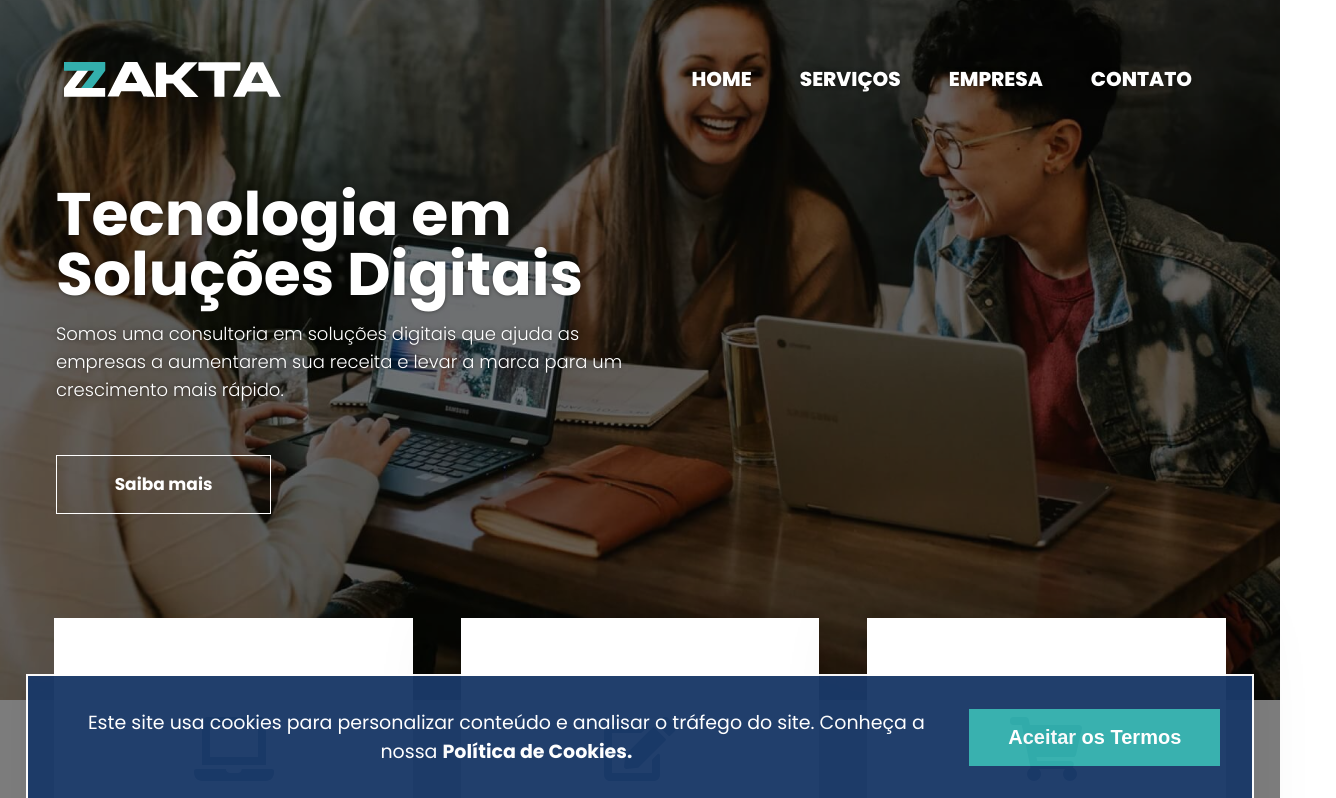
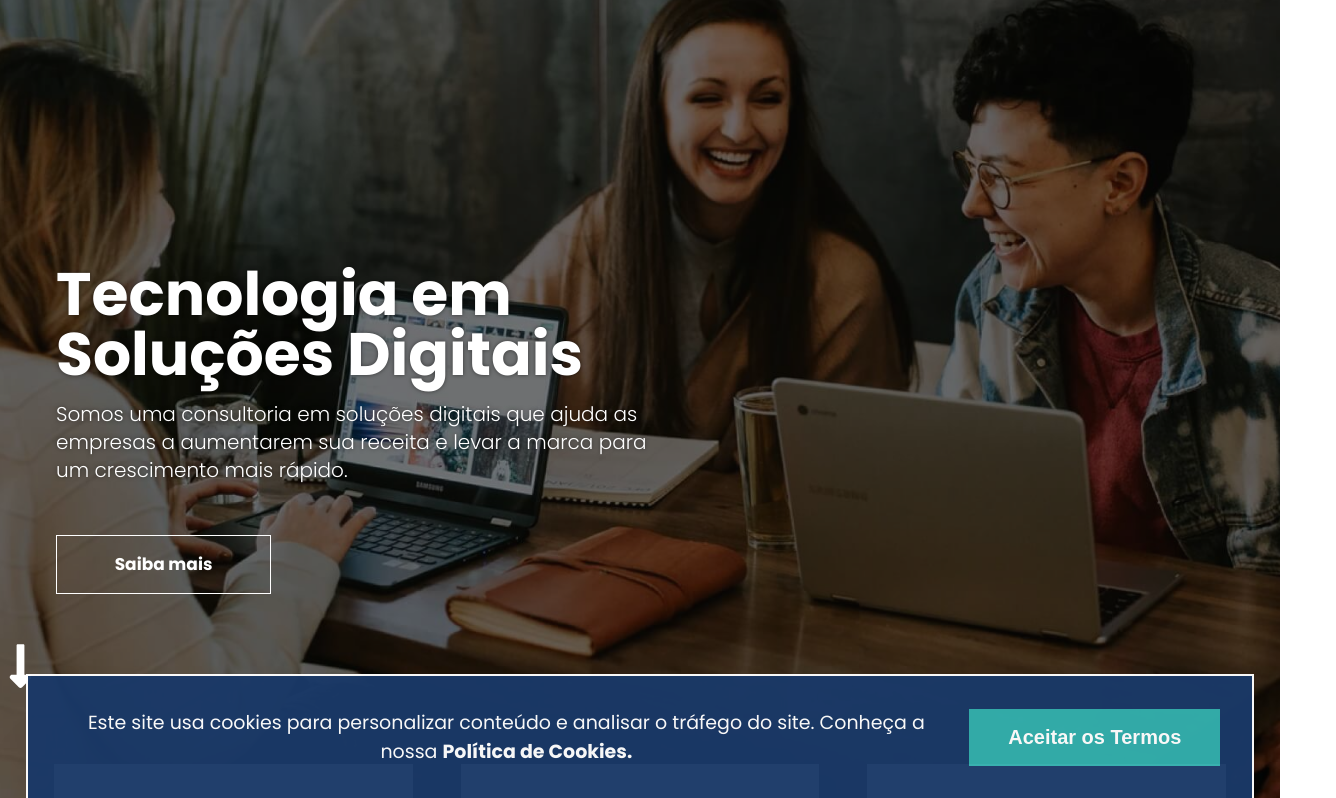
Before and after one commit to zakta/site, a Next.js app: page / in a window 1280 px wide. Shown: the top 798 px of the page, 1336 px wide, since content can reach past the window. Built offline with nearby package versions, Linux system fonts and the light colour scheme.

Commit message:
add function to fix header

```diff
--- a/components/Card/styles.js
+++ b/components/Card/styles.js
@@ -1,5 +1,5 @@
 import styled from "styled-components";
-import { FontAwesomeIcon } from '@fortawesome/react-fontawesome';
+import { FontAwesomeIcon } from "@fortawesome/react-fontawesome";
 
 export const Card = styled.div`
   align-items: center;
@@ -20,7 +20,10 @@ export const Card = styled.div`
 
   :after{
     content: "";
-    background: ${({animate}) => ( animate ? "linear-gradient(278deg, rgba(12,25,29,1) 0%, rgba(26,57,104,1) 37%, rgba(13,28,35,1) 97%);" : "white") };
+    background: ${({ animate }) =>
+      animate
+        ? "linear-gradient(278deg, rgba(12,25,29,1) 0%, rgba(26,57,104,1) 37%, rgba(13,28,35,1) 97%);"
+        : "white"};
     transform: scale(0);
     transition: .3s all ease-in-out;
     z-index:0;
@@ -34,19 +37,19 @@ export const Card = styled.div`
 
   :hover {
     svg {
-      color: ${({animate}) => (animate ? "white" : "rgba(51,175,173,1)")};
+      color: ${({ animate }) => (animate ? "white" : "rgba(51,175,173,1)")};
     }
     h3{
-      color:${({animate})=>(animate? "white" : "black")}
+      color:${({ animate }) => (animate ? "white" : "black")}
     }
     p{
-      color: ${({animate}) => (animate ? "white" : "black")}
+      color: ${({ animate }) => (animate ? "white" : "black")}
     }
   }
 
   :hover::after{
     transform: scale(1);
-    opacity: ${({animate}) => (animate ? 1 : 0)};
+    opacity: ${({ animate }) => (animate ? 1 : 0)};
   }
 
   h3{
@@ -86,12 +89,10 @@ export const Card = styled.div`
     justify-content: center;
     width: 28%;
   }
-  }
   @media (min-width: 1457px){
-    justify-content: center;
     width: 30%;
   }
-`
+`;
 export const Icon = styled(FontAwesomeIcon)`
   z-index: 10;
   //height: 50px;
@@ -99,7 +100,7 @@ export const Icon = styled(FontAwesomeIcon)`
   font-size: 4rem;
   position: relative;
 
-  :hover{
-    color:white;
+  :hover {
+    color: white;
   }
-`
+`;
--- a/components/Footer/styles.js
+++ b/components/Footer/styles.js
@@ -23,6 +23,7 @@ export const PositionLogo = styled.div`
   justify-content: center;
   margin-bottom: 1.5rem;
   padding-top: 1rem;
+  cursor: pointer;
 
   @media (min-width: 640px) {
     display: flex;
@@ -56,7 +57,7 @@ export const Info = styled.a`
   font-size: 15px;
   text-decoration: underline;
   flex-wrap: wrap;
-  padding: 0 .5rem;
+  padding: .5rem;
 
   @media (min-width: 640px) {
     display: flex;
--- a/components/Form/index.js
+++ b/components/Form/index.js
@@ -41,9 +41,7 @@ export default function ContactForm() {
         .min(20, "A mensagem deve ter no mínimo 20 caracteres.")
         .required("É preciso preencher a mensagem."),
     }),
-    onSubmit: (values) => {
-      alert(JSON.stringify(values, null, 2));
-    },
+    onSubmit: (values) => {},
   });
 
   return (
@@ -113,7 +111,7 @@ export default function ContactForm() {
       {formik.touched.message && formik.errors.message ? (
         <Erro>{formik.errors.message}</Erro>
       ) : null}
-      <button type="submit" onSubmit={()=> {
+      <button type="submit" onClick={()=> {
         showPopUp();
       }}>Enviar Mensagem</button>
     </Form>
--- a/components/Form/styles.js
+++ b/components/Form/styles.js
@@ -29,6 +29,8 @@ export const Form = styled.form`
     margin: 1rem 0;
     width: 200px;
     text-transform: uppercase;
+    cursor: pointer;
+    align-self: flex-end;
 
 
     :hover {
--- a/components/Hamburguer/styles.js
+++ b/components/Hamburguer/styles.js
@@ -17,6 +17,7 @@ export const Burguer= styled.div`
   transform-origin: 0px;
   transition: all 0.5s linear;
   z-index: 11;
+  cursor: pointer;
 
   &:nth-child(1){
     transform: ${({open}) => open ? 'rotate(45deg)' : 'rotate(0)'};
--- a/components/Header/index.js
+++ b/components/Header/index.js
@@ -4,8 +4,15 @@ import Link from "next/link";
 import { Center, Container, LogoContainer } from "./styles";
 
 export default function Header() {
+  function handleScroll(){
+    const header = document.getElementById('header');
+
+    if(window.scrollY > 50){
+      return header.classList.add('sticky')
+    }
+  }
   return (
-    <Container className="sticky">
+    <Container id="header" onScroll={()=> handleScroll()}>
       <Center>
         <Link href="#">
           <LogoContainer onClick={()=> {
--- a/components/Header/styles.js
+++ b/components/Header/styles.js
@@ -9,6 +9,7 @@ export const Container = styled.div`
     top: 0;
     width: 100%;
     z-index: 13;
+    position: fixed;
   }
   `;
 
--- a/components/Home/index.js
+++ b/components/Home/index.js
@@ -1,8 +1,10 @@
-import { Container, Cover, CoverMask, PageTitle, ButtonLink } from "./styles";
+import { faArrowDown, faLongArrowAltDown } from "@fortawesome/free-solid-svg-icons";
+import { Container, HomeMain, Cover, CoverMask, PageTitle, ButtonLink, ArrowAnimation, ArrowLink, ArrowIcon } from "./styles";
 
 export default function Home(){
   return(
-    <Container>
+  <Container>
+    <HomeMain>
       <Cover />
 
       <CoverMask />
@@ -17,6 +19,10 @@ export default function Home(){
 
         <ButtonLink href="#servicos">Saiba mais</ButtonLink>
       </PageTitle>
-    </Container>
+    </HomeMain>
+    <ArrowAnimation>
+      <ArrowLink href="#servicos"><ArrowIcon icon={faLongArrowAltDown} /></ArrowLink>
+    </ArrowAnimation>
+  </Container>
   );
 };
--- a/components/Home/styles.js
+++ b/components/Home/styles.js
@@ -1,12 +1,18 @@
-import styled from "styled-components";
+import styled, { keyframes } from "styled-components";
+import { FontAwesomeIcon } from "@fortawesome/react-fontawesome";
 
 export const Container = styled.section`
+  display: flex;
+  flex-direction: column;
+`;
+export const HomeMain = styled.div`
   min-width: 300px;
-`;
+
+`
 
 export const Cover = styled.div`
   width: 100%;
-  height: 100%;
+  height: 115%;
   background: url('../workspace.jpg') center -100px no-repeat;
   background-size: cover;
   position: absolute;
@@ -25,9 +31,9 @@ export const CoverMask = styled.div`
 export const PageTitle = styled.div`
   color: white;
   position: relative;
-  margin: 2.5rem;
+  margin: 3.5rem;
   padding-top: 8rem;
-  width: 100%;
+  width: 85%;
   box-sizing: border-box;
   display: flex;
   flex-direction: column;
@@ -39,15 +45,15 @@ export const PageTitle = styled.div`
 
 
   h1 {
-    font-size: 40px;
-    font-weight: 700;
+    font-size: 35px;
+    font-weight: 900;
     line-height: 60px;
     margin: 0;
     text-shadow: 0 0 4px rgba(0,0,0,0.5);
   }
 
   p {
-    font-size: 15px;
+    font-size: 18px;
     line-height: 28px;
     font-weight: 300;
     margin: 0;
@@ -55,13 +61,23 @@ export const PageTitle = styled.div`
     padding-top: 1rem;
     text-shadow: 0 0 4px rgba(0,0,0,0.5);
   }
+  @media (min-width: 500px){
+
+    h1{
+      font-size: 40px;
+    }
+    p{
+      font-size: 18px;
+      max-width: 400px;
+    }
+  }
   @media (min-width: 768px){
 
     h1{
       font-size: 45px;
     }
     p{
-      font-size: 16px;
+      font-size: 20px;
       max-width: 400px;
     }
   }
@@ -70,9 +86,10 @@ export const PageTitle = styled.div`
 
     h1{
       font-size: 60px;
+      font-weight: 700;
     }
     p{
-      font-size: 18px;
+      font-size: 20px;
       max-width: 600px;
     }
   }
@@ -117,3 +134,37 @@ export const ButtonLink = styled.a`
     color: #1a3968;
   }
 `;
+
+export const ArrowAnimation= styled.div`
+  display: flex;
+  box-sizing: border-box;
+  width: 30px;
+  margin: .5rem;
+  z-index: 12;
+`
+
+export const ArrowLink= styled.a`
+  align-self: flex-start;
+`
+const bounce = keyframes`
+  0%{
+    top:0;
+  }
+  50%{
+    top: -30px;
+  }
+  70%{
+    top: -15px;
+  }
+  100%{
+    top: 0;
+  }
+`
+
+export const ArrowIcon = styled(FontAwesomeIcon)`
+  color: white;
+  font-size: 50px;
+  align-self: flex-start;
+  position: relative;
+  animation: ${bounce} 1s linear infinite;
+`
--- a/components/Notification/styles.js
+++ b/components/Notification/styles.js
@@ -47,6 +47,7 @@ export const BtnPopUp= styled.button`
   font-weight: 700;
   padding: 1px;
   width: 20px;
+  cursor: pointer;
 
   :hover{
     background: #1a3968;
```
Also changed, not shown: components/Hamburguer/index.js (line endings or trailing spaces).
